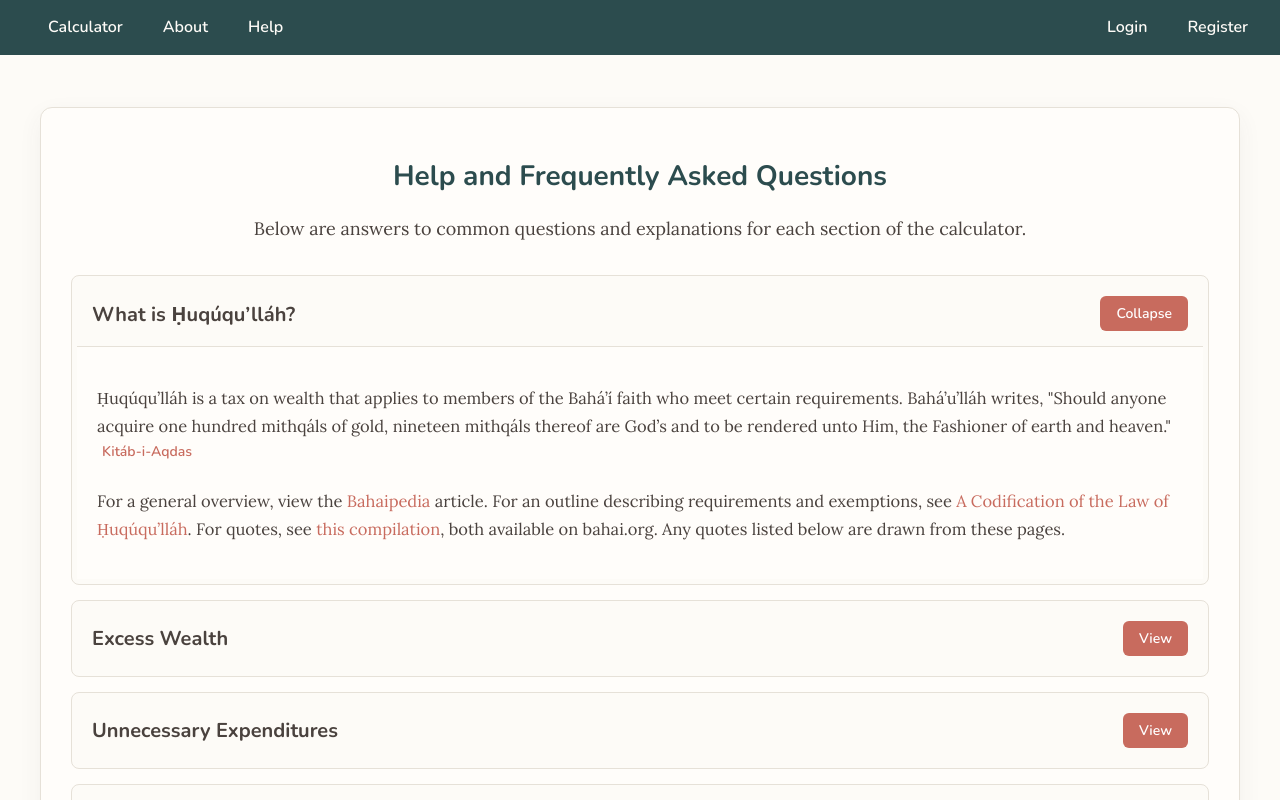
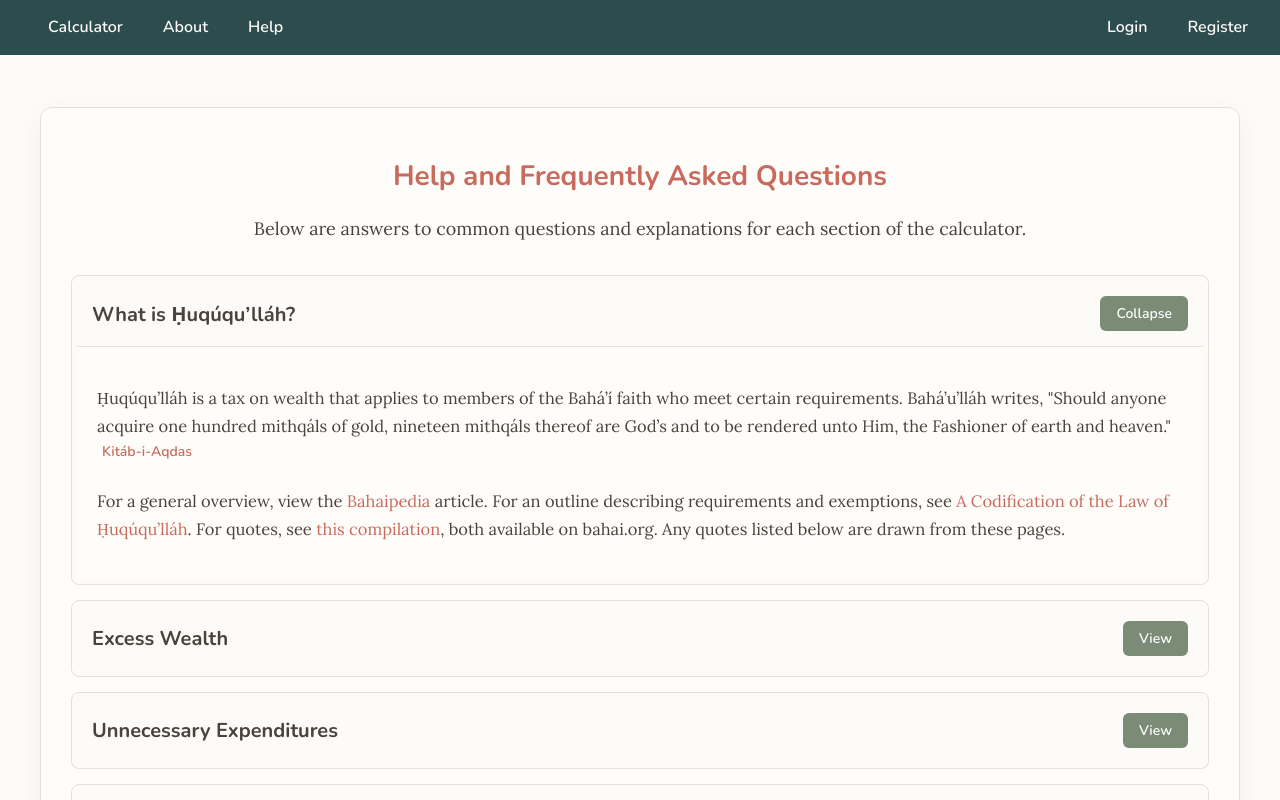
Before and after one commit to bahaipedia/huququlator, a React (Vite) app in the folder client/: page /help in a window 1280 px wide. Shown: the top 800 px of the page. Built offline with nearby package versions, Linux system fonts and the light colour scheme; no server answers.

Commit message:
Update static.css

```diff
--- a/client/src/styles/static.css
+++ b/client/src/styles/static.css
@@ -22,7 +22,7 @@
 .help-container h1 {
     font-size: 28px;
     margin-bottom: 15px;
-    color: #2c4c4e;
+    color: var(--link-color);
 }
 
 .faq-section {
@@ -78,8 +78,8 @@
 }
 
 .view-more {
-    background-color: var(--btn-bg);
-    color: var(--btn-text);
+    background-color: #7a8b76;
+    color: white;
     border: none;
     border-radius: 6px;
     padding: 8px 16px;
@@ -87,11 +87,11 @@
     font-size: 14px;
     font-weight: 600;
     font-family: 'Nunito', sans-serif;
-    transition: filter 0.2s ease;
+    transition: background-color 0.2s ease;
 }
 
 .view-more:hover {
-    filter: brightness(0.9);
+    background-color: #657561;
 }
 
 .note-link {
@@ -122,7 +122,7 @@
 }
 
 .about-container h1 {
-    color: #2c4c4e;
+    color: var(--link-color);
     font-size: 28px;
     margin-bottom: 20px;
 }
@@ -144,14 +144,14 @@
     font-size: 18px;
     margin: 0;
     padding: 15px 20px;
-    background-color: #2c4c4e;
-    color: #fdfbf7;
+    background-color: var(--link-color);
+    color: white;
     cursor: pointer;
     transition: filter 0.2s ease;
 }
 
 .about-item h2:hover {
-    filter: brightness(1.2);
+    filter: brightness(0.9);
 }
 
 .about-content {
@@ -178,7 +178,7 @@
     font-weight: 600;
     font-family: 'Nunito', sans-serif;
     color: var(--link-color);
-    background-color: var(--sidebar-bg);
+    background-color: var(--nav-bg);
     border: none;
     border-top: 1px solid var(--border-color);
     cursor: pointer;
@@ -203,7 +203,7 @@
         box-shadow: 0 8px 24px rgba(0, 0, 0, 0.2);
     }
     .help-container h1, .about-container h1 {
-        color: #79a6a9;
+        color: var(--link-color);
     }
     .georgia-text, .about-content {
         color: var(--text-color);
@@ -224,14 +224,14 @@
         color: var(--text-color);
     }
     .about-item h2 {
-        background-color: #1d3334;
-        color: var(--text-color);
+        background-color: var(--link-color);
+        color: var(--btn-text);
     }
     .about-content {
         background-color: #322d2b;
     }
     .view-more-about {
-        background-color: var(--sidebar-bg);
+        background-color: var(--nav-bg);
         color: var(--link-color);
         border-top-color: var(--border-color);
     }
```
